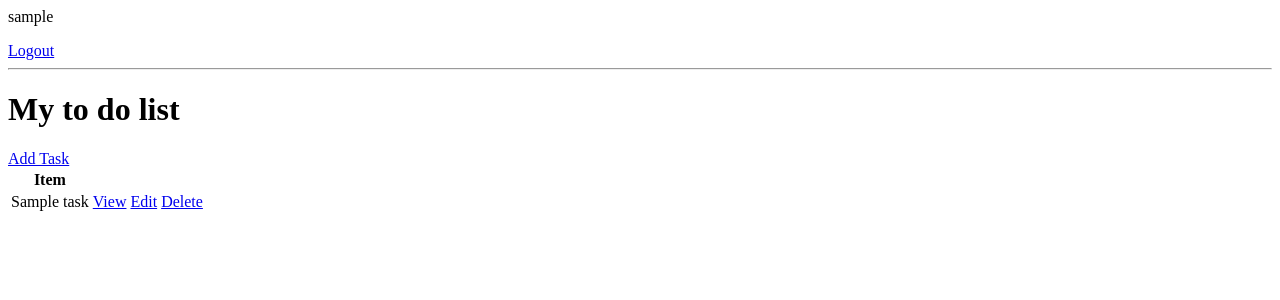
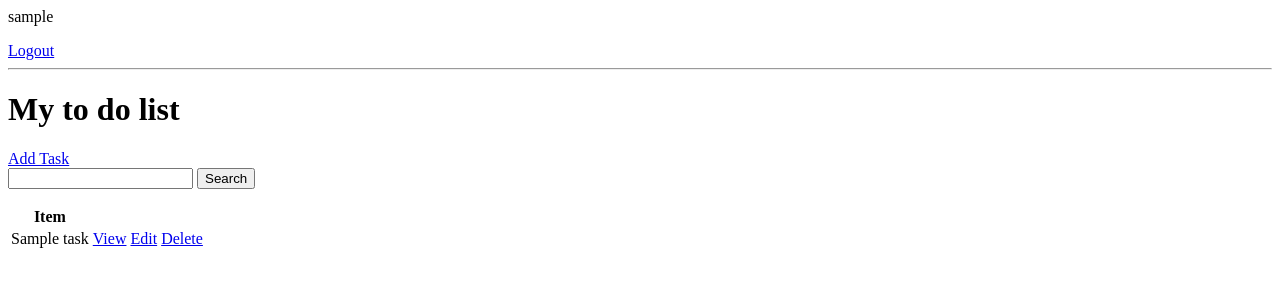
Before and after one commit to iotegaliyev/todo_CBV, a Django app: page / in a window 1280 px wide. Shown: the top 300 px of the page. Run offline with Django 4.2, Linux system fonts and the light colour scheme; a user stored in the database is signed in; tables that the repository leaves empty hold one stand-in row (values such as "Sample post").

Commit message:
Add search

```diff
--- a/base/templates/base/task_list.html
+++ b/base/templates/base/task_list.html
@@ -8,6 +8,10 @@
 <h1>My to do list</h1>
 <a href="{% url 'task-create' %}">Add Task</a>
 
+<form action="" method="GET">
+    <input type="text" name="search-area" value="{{search_input}}">
+    <input type="submit" value="Search">
+</form>
 
 <table>
     <tr>
--- a/base/views.py
+++ b/base/views.py
@@ -46,6 +46,13 @@ class TaskList(LoginRequiredMixin, ListView):
         context = super().get_context_data(**kwargs)
         context['tasks'] = context['tasks'].filter(user=self.request.user)
         context['count'] = context['tasks'].filter(complete=False).count()
+
+        search_input = self.request.GET.get('search-area') or ''
+        if search_input:
+            context['tasks'] = context['tasks'].filter(title__icontains=search_input)
+
+
+        context['search_input'] = search_input
         return context
 
 
```
